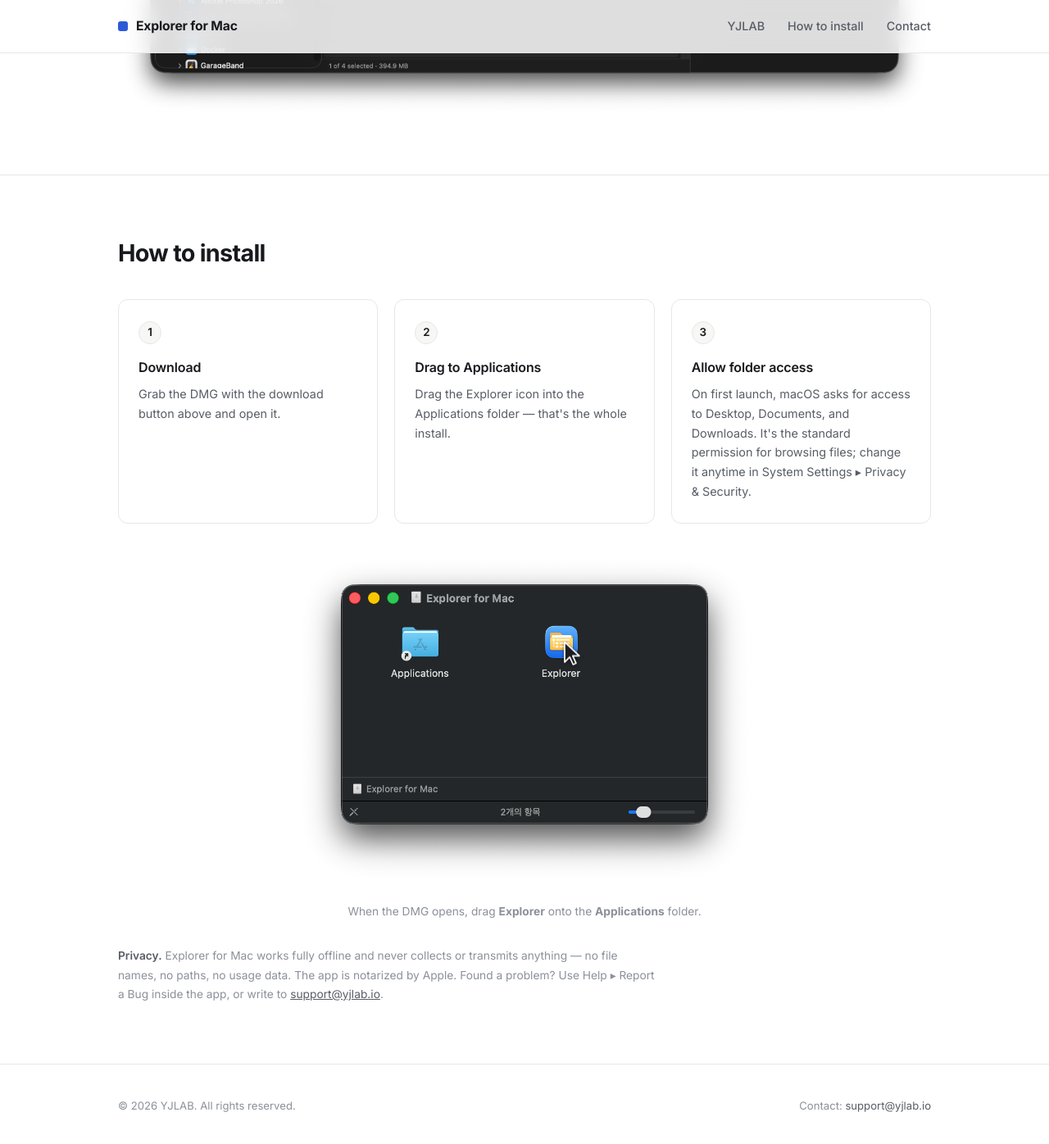
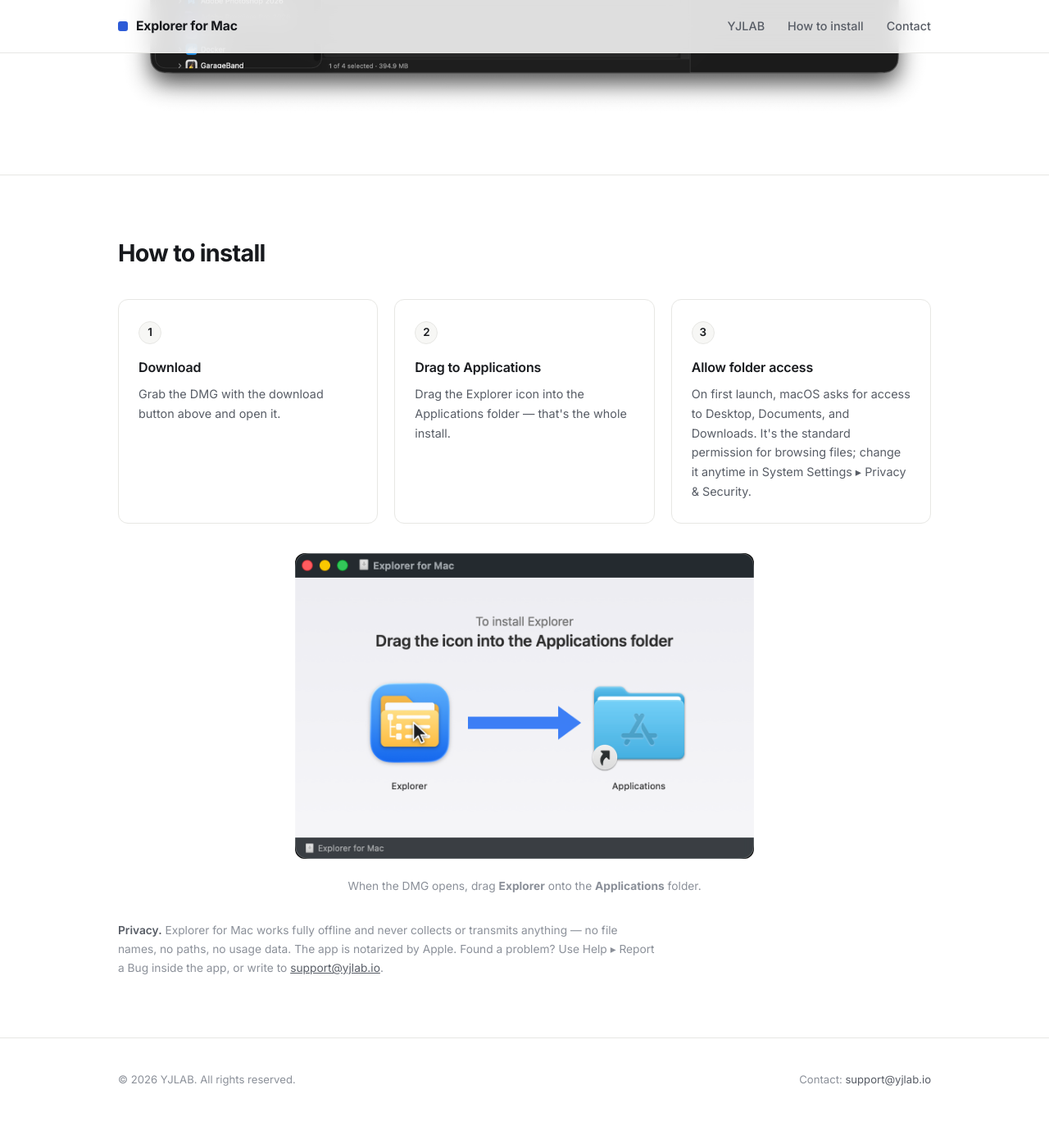
Before and after one commit to youngjaenah/yjlab-home, a Jekyll site: the page explorer/index.html, which Jekyll copies as it is, in a window 1280 px wide and 1400 px high, scrolled down 2348 px. Shown: the top 1396 px of the window at 82% size. Built offline with Jekyll 4.4.1, drawn with Linux system fonts in a browser that asks for light colours; after the commit the page ends 3716 px from its top, so only the background shows below that.

Commit message:
Explorer site: update install animation to the new DMG layout
The 1.1.4 DMG redesigned its install window — Explorer on the left, an arrow,
and Applications on the right (was Applications-left/Explorer-right). Swap the
hero drag-and-drop demo to match: new window screenshot as the background, and
the ghost icon now drags left→right from Explorer onto Applications. Drag/cursor
rest points, the drop ring, and the keyframe paths were re-derived from the new
icon centers (verified with frozen-frame renders).

Co-Authored-By: Claude Opus 4.8 (1M context) <noreply@anthropic.com>

```diff
--- a/explorer/index.html
+++ b/explorer/index.html
@@ -175,7 +175,7 @@
   }
   .install-stage > img { display: block; width: 100%; height: auto; border-radius: 12px; }
   .install-stage .drag-copy {
-    position: absolute; top: 26.6%; left: 57.9%; width: 10.85%;
+    position: absolute; top: 55%; left: 25%; width: 17%;
     transform: translate(-50%, -50%); opacity: 0;
     will-change: top, left, opacity, transform;
     animation: dmgDrag 6.5s cubic-bezier(.45,.05,.35,1) infinite;
@@ -186,7 +186,7 @@
     filter: drop-shadow(0 8px 12px rgba(0,0,0,0.5));
   }
   .install-stage .drag-cursor {
-    position: absolute; top: 26.6%; left: 57.9%; width: 6%;
+    position: absolute; top: 55%; left: 25%; width: 5.5%;
     transform: translate(-6%, -4%);
     will-change: top, left, transform;
     animation: dmgCursor 6.5s cubic-bezier(.45,.05,.35,1) infinite;
@@ -204,20 +204,20 @@
   .install-stage .badge-no { animation: dmgBadgeNo 6.5s ease infinite; }
   .install-stage .badge-copy { animation: dmgBadgeCopy 6.5s ease infinite; }
   .install-stage .drop-ring {
-    position: absolute; top: 27.25%; left: 27.1%; width: 12%; aspect-ratio: 1;
+    position: absolute; top: 55%; left: 75%; width: 18%; aspect-ratio: 1;
     border: 2px solid rgba(120,170,255,0.9); border-radius: 14px;
     transform: translate(-50%, -50%) scale(0.4); opacity: 0;
     animation: dmgRing 6.5s ease-out infinite; pointer-events: none;
   }
   /* the lifted copy: hidden at rest, shown while dragging */
   @keyframes dmgDrag {
-    0%,6%   { top: 26.6%; left: 57.9%; opacity: 0; transform: translate(-50%,-50%) scale(1); }
-    10%     { top: 25.4%; left: 57.4%; opacity: 1; transform: translate(-50%,-50%) scale(1.06); }
-    48%     { top: 27.25%; left: 27.1%; opacity: 1; transform: translate(-50%,-50%) scale(1.06); }
-    55%     { top: 27.25%; left: 27.1%; opacity: 1; transform: translate(-50%,-50%) scale(.9); }
-    60%     { top: 27.25%; left: 27.1%; opacity: 0; transform: translate(-50%,-50%) scale(.78); }
-    60.01%  { top: 26.6%; left: 57.9%; opacity: 0; transform: translate(-50%,-50%) scale(1); }
-    100%    { top: 26.6%; left: 57.9%; opacity: 0; transform: translate(-50%,-50%) scale(1); }
+    0%,6%   { top: 55%; left: 25%; opacity: 0; transform: translate(-50%,-50%) scale(1); }
+    10%     { top: 53.5%; left: 25.8%; opacity: 1; transform: translate(-50%,-50%) scale(1.06); }
+    48%     { top: 55%; left: 75%; opacity: 1; transform: translate(-50%,-50%) scale(1.06); }
+    55%     { top: 55%; left: 75%; opacity: 1; transform: translate(-50%,-50%) scale(.9); }
+    60%     { top: 55%; left: 75%; opacity: 0; transform: translate(-50%,-50%) scale(.78); }
+    60.01%  { top: 55%; left: 25%; opacity: 0; transform: translate(-50%,-50%) scale(1); }
+    100%    { top: 55%; left: 25%; opacity: 0; transform: translate(-50%,-50%) scale(1); }
   }
   /* no-drop (🚫) over empty space, then green + once near Applications */
   @keyframes dmgBadgeNo {
@@ -234,12 +234,12 @@
   }
   /* the cursor: always visible — rests on the icon, drags, then returns */
   @keyframes dmgCursor {
-    0%,6%   { top: 26.6%; left: 57.9%; transform: translate(-6%,-4%) scale(1); }
-    10%     { top: 25.4%; left: 57.4%; transform: translate(-6%,-4%) scale(.82); }
-    48%     { top: 27.25%; left: 27.1%; transform: translate(-6%,-4%) scale(.82); }
-    55%     { top: 27.25%; left: 27.1%; transform: translate(-6%,-4%) scale(1); }
-    66%     { top: 27.25%; left: 27.1%; transform: translate(-6%,-4%) scale(1); }
-    82%,100%{ top: 26.6%; left: 57.9%; transform: translate(-6%,-4%) scale(1); }
+    0%,6%   { top: 55%; left: 25%; transform: translate(-6%,-4%) scale(1); }
+    10%     { top: 53.5%; left: 25.8%; transform: translate(-6%,-4%) scale(.82); }
+    48%     { top: 55%; left: 75%; transform: translate(-6%,-4%) scale(.82); }
+    55%     { top: 55%; left: 75%; transform: translate(-6%,-4%) scale(1); }
+    66%     { top: 55%; left: 75%; transform: translate(-6%,-4%) scale(1); }
+    82%,100%{ top: 55%; left: 25%; transform: translate(-6%,-4%) scale(1); }
   }
   @keyframes dmgRing {
     0%,52%  { opacity: 0; transform: translate(-50%,-50%) scale(0.45); }
```
Also changed, not shown: images/explorer/install-dmg-bg.png.
